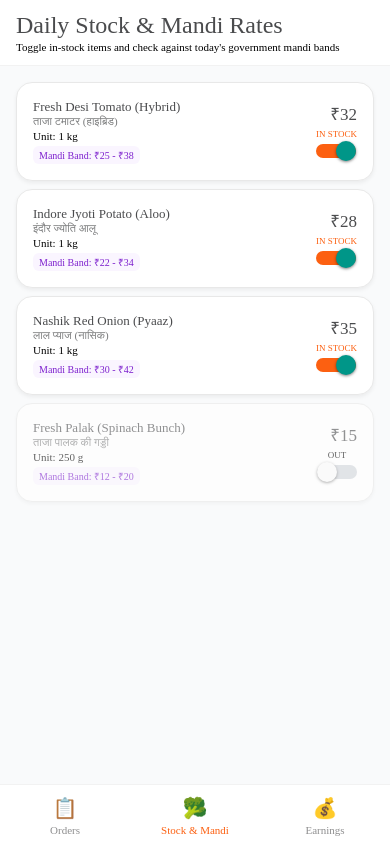
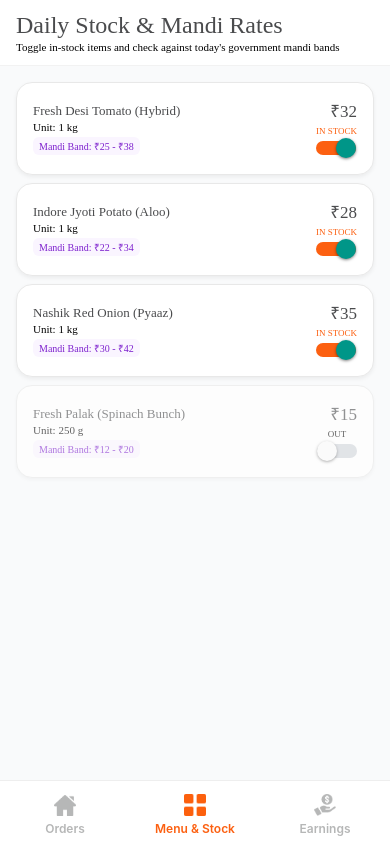
Before and after one commit to DusMint/dusmint_vendor_android, a React Native app: screen /VendorStock in a window 390 px wide. Built offline with nearby package versions, Linux system fonts and the light colour scheme.

Commit message:
feat: add vendor stock screen and item card component with updated navigation icons

```diff
--- a/App.tsx
+++ b/App.tsx
@@ -1,11 +1,11 @@
 import React from 'react';
+import { View, Image, StyleSheet } from 'react-native';
 import { StatusBar } from 'expo-status-bar';
 import { NavigationContainer } from '@react-navigation/native';
 import { createNativeStackNavigator } from '@react-navigation/native-stack';
 import { createBottomTabNavigator } from '@react-navigation/bottom-tabs';
 import { SafeAreaProvider } from 'react-native-safe-area-context';
-import { Text } from 'react-native';
-import { Colors, Typography } from '@dusmint/ui';
+import { Colors } from '@dusmint/ui';
 import { VendorOrdersScreen } from './src/screens/orders/VendorOrdersScreen';
 import { VendorPackScreen } from './src/screens/orders/VendorPackScreen';
 import { VendorStockScreen } from './src/screens/stock/VendorStockScreen';
@@ -20,18 +20,19 @@ function VendorTabs() {
       screenOptions={{
         headerShown: false,
         tabBarActiveTintColor: Colors.primary,
-        tabBarInactiveTintColor: Colors.secondary,
+        tabBarInactiveTintColor: Colors.placeholder,
         tabBarStyle: {
-          height: 60,
+          height: 64,
           paddingBottom: 8,
-          paddingTop: 6,
-          backgroundColor: Colors.cardBackground,
+          paddingTop: 8,
+          backgroundColor: '#FFFFFF',
           borderTopWidth: 1,
-          borderTopColor: Colors.divider,
+          borderTopColor: '#EEEEEE',
+          elevation: 6,
         },
         tabBarLabelStyle: {
-          fontFamily: Typography.fontFamily.heading,
-          fontSize: 11,
+          fontSize: 12,
+          fontWeight: '600',
         },
       }}
     >
@@ -40,15 +41,33 @@ function VendorTabs() {
         component={VendorOrdersScreen}
         options={{
           tabBarLabel: 'Orders',
-          tabBarIcon: () => <Text style={{ fontSize: 20 }}>📋</Text>,
+          tabBarIcon: ({ color, focused }) => (
+            <Image
+              source={require('./assets/img/tab_home.png')}
+              style={[
+                styles.tabIcon,
+                { tintColor: focused ? Colors.primary : Colors.placeholder },
+              ]}
+              resizeMode="contain"
+            />
+          ),
         }}
       />
       <Tab.Screen
         name="VendorStock"
         component={VendorStockScreen}
         options={{
-          tabBarLabel: 'Stock & Mandi',
-          tabBarIcon: () => <Text style={{ fontSize: 20 }}>🥦</Text>,
+          tabBarLabel: 'Menu & Stock',
+          tabBarIcon: ({ color, focused }) => (
+            <Image
+              source={require('./assets/img/tab_menu.png')}
+              style={[
+                styles.tabIcon,
+                { tintColor: focused ? Colors.primary : Colors.placeholder },
+              ]}
+              resizeMode="contain"
+            />
+          ),
         }}
       />
       <Tab.Screen
@@ -56,7 +75,16 @@ function VendorTabs() {
         component={VendorEarningsScreen}
         options={{
           tabBarLabel: 'Earnings',
-          tabBarIcon: () => <Text style={{ fontSize: 20 }}>💰</Text>,
+          tabBarIcon: ({ color, focused }) => (
+            <Image
+              source={require('./assets/img/more_payment.png')}
+              style={[
+                styles.tabIcon,
+                { tintColor: focused ? Colors.primary : Colors.placeholder },
+              ]}
+              resizeMode="contain"
+            />
+          ),
         }}
       />
     </Tab.Navigator>
@@ -76,3 +104,10 @@ export default function App() {
     </SafeAreaProvider>
   );
 }
+
+const styles = StyleSheet.create({
+  tabIcon: {
+    width: 22,
+    height: 22,
+  },
+});
--- a/src/screens/stock/VendorStockScreen.tsx
+++ b/src/screens/stock/VendorStockScreen.tsx
@@ -92,7 +92,6 @@ export const VendorStockScreen: React.FC = () => {
           >
             <View style={styles.infoCol}>
               <Text style={styles.itemName}>{item.nameEn}</Text>
-              <Text style={styles.itemVernacular}>{item.nameHi}</Text>
               <Text style={styles.itemUnit}>Unit: {item.unit}</Text>
 
               {/* Mandi Rate Comparison */}
--- a/src/ui/components/ItemCard.tsx
+++ b/src/ui/components/ItemCard.tsx
@@ -77,12 +77,6 @@ export const ItemCard: React.FC<ItemCardProps> = ({
         <Text style={styles.title} numberOfLines={1}>
           {nameEn}
         </Text>
-        {nameHi ? (
-          <Text style={styles.vernacularTitle} numberOfLines={1}>
-            {nameHi}
-          </Text>
-        ) : null}
-
         <Text style={styles.unitText}>{unit}</Text>
 
         {/* Price & Action Row */}
```
